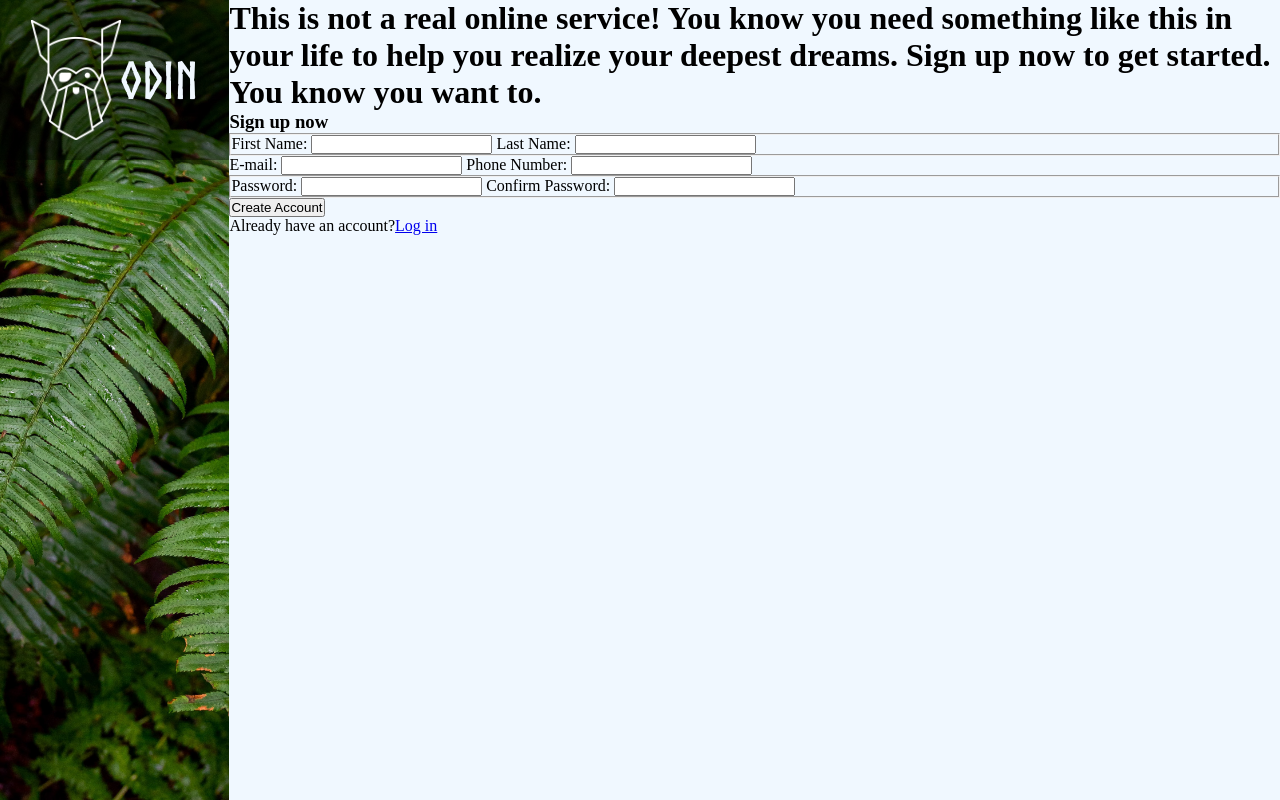
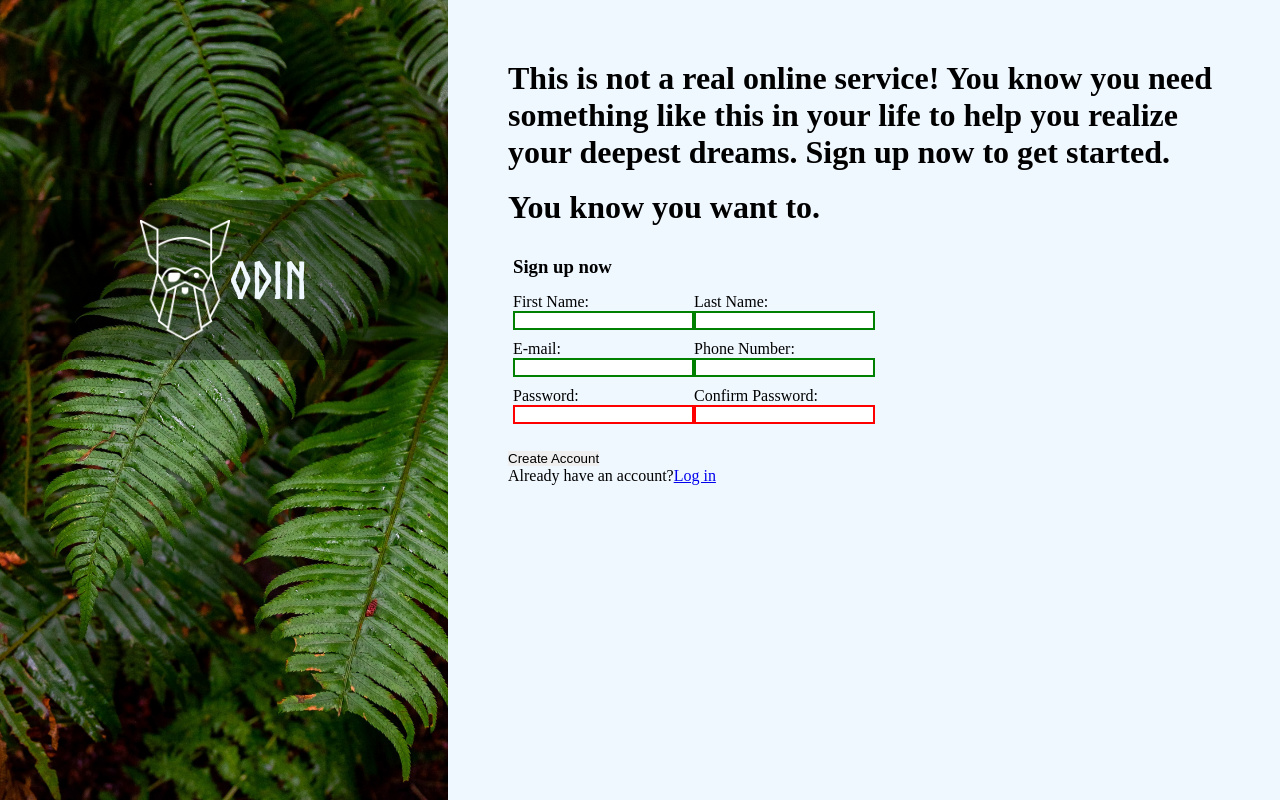
Before and after one commit to Xentatonix/odin-sign-up, a plain HTML site: page index.html in a window 1280 px wide. Drawn offline with Linux system fonts and the light colour scheme.

Commit message:
finished styling

```diff
--- a/index.html
+++ b/index.html
@@ -17,29 +17,43 @@
     <div class="main">
         <div class="heading">
             <h1>This is not a real online service! You know you need something like this in your life to help you realize your deepest dreams. Sign up now to get started.</h1>
+            <br>
             <h1>You know you want to.</h1>
         </div>
         <div class="sign-up">
             <h3>Sign up now</h3>
             <form action="#" method="post">
                 <fieldset>
+                    <div class="input-contain">
                         <label for="first_name">First Name:</label>
                         <input type="text" id="first_name" name=first_name minlength="3">
+                    </div>
+                    <div class="input-contain">
                         <label for="last_name">Last Name:</label>
                         <input type="text" id="last_name" name="last_name">
+                    </div>
                 </fieldset>
 
+                <fieldset>
+                    <div class="input-contain">
                         <label for="email">E-mail:</label>
                         <input type="email" id="email" name="email">
-
+                    </div>
+                    <div class="input-contain">
                         <label for="tel">Phone Number:</label>
                         <input type="tel" id="tel" name="tel">
+                    </div>
+                </fieldset>
 
                 <fieldset>
+                    <div class="input-contain">
                         <label for="password">Password:</label>
-                    <input type="password" id="password" name="password">
+                        <input type="password" id="password" name="password" required>
+                    </div>
+                    <div class="input-contain">
                         <label for="confirmPassword">Confirm Password:</label>
-                    <input type="confirmPassword" id="confirmPassword" name="confirmPassword">
+                        <input type="password" id="confirmPassword" name="confirmPassword" required>
+                    </div>
                 </fieldset>
 
             </form>
--- a/style.css
+++ b/style.css
@@ -6,6 +6,7 @@
 * {
     padding: 0;
     margin: 0;
+    border: 0;
 
     box-sizing: border-box;
 }
@@ -17,7 +18,7 @@ body {
 .sidebar {
     background-image: url("images/unsplash-leaf.jpeg");
     height: 100vh;
-    width: 35vw;
+    flex: 0 0 35vw;
 
     background-position-x: center;
     background-size: cover;
@@ -26,6 +27,9 @@ body {
 .banner {
     display: flex;
     flex-wrap: wrap;
+
+    position: relative;
+    top: 200px;
 
     justify-content: center;
     align-items: center;
@@ -49,4 +53,32 @@ body {
 
 .main {
     background-color: aliceblue;
+    padding: 50px;
 }
+
+.heading, .sign-up, .footer {
+    padding: 10px;
+}
+
+.sign-up h3 {
+    padding: 10px;
+    padding-left: 5px;
+}
+
+fieldset{
+    display: flex;
+    padding: 5px;
+}
+
+.input-contain {
+    display: flex;
+    flex-direction: column;
+}
+
+input:invalid {
+    border: 2px red solid;
+}
+
+input:valid {
+    border: 2px green solid;
+}
```
Also changed, not shown: 1 other file. Lines whose indentation alone changed are shown as unchanged.
